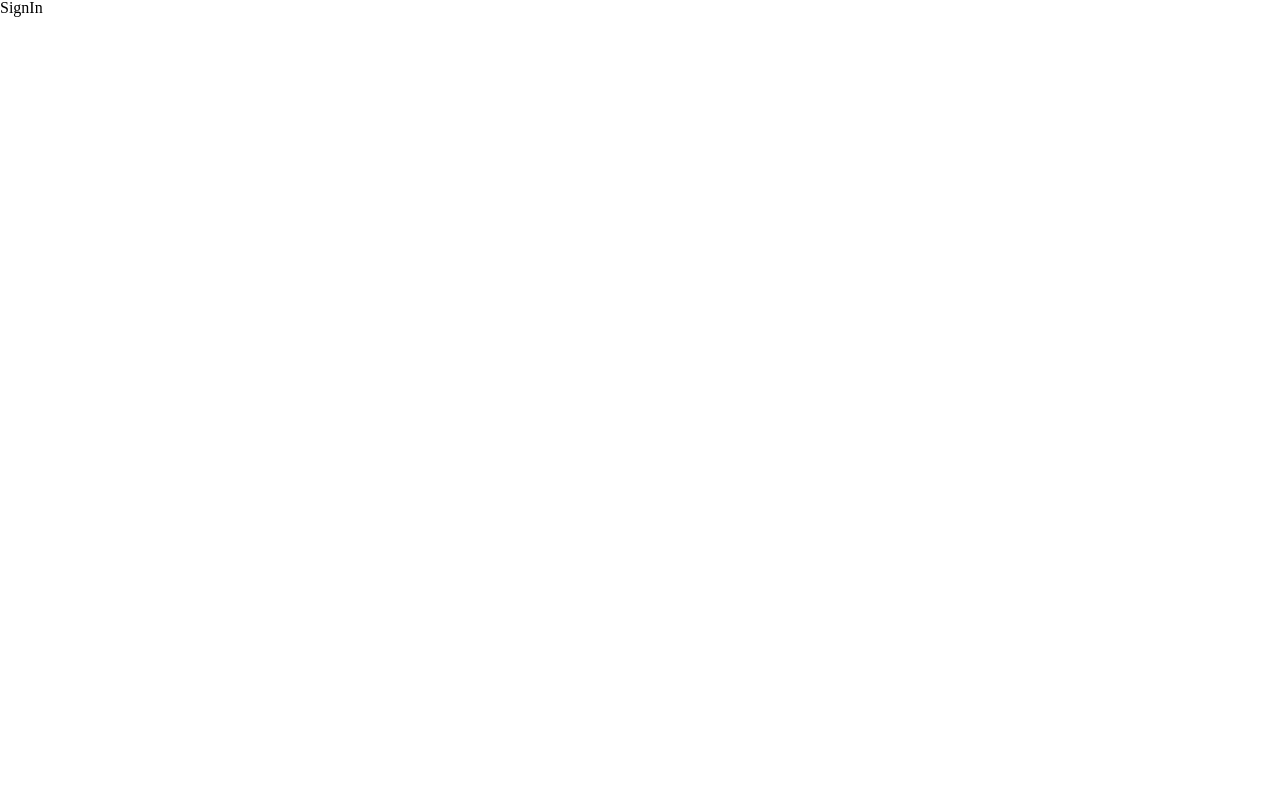
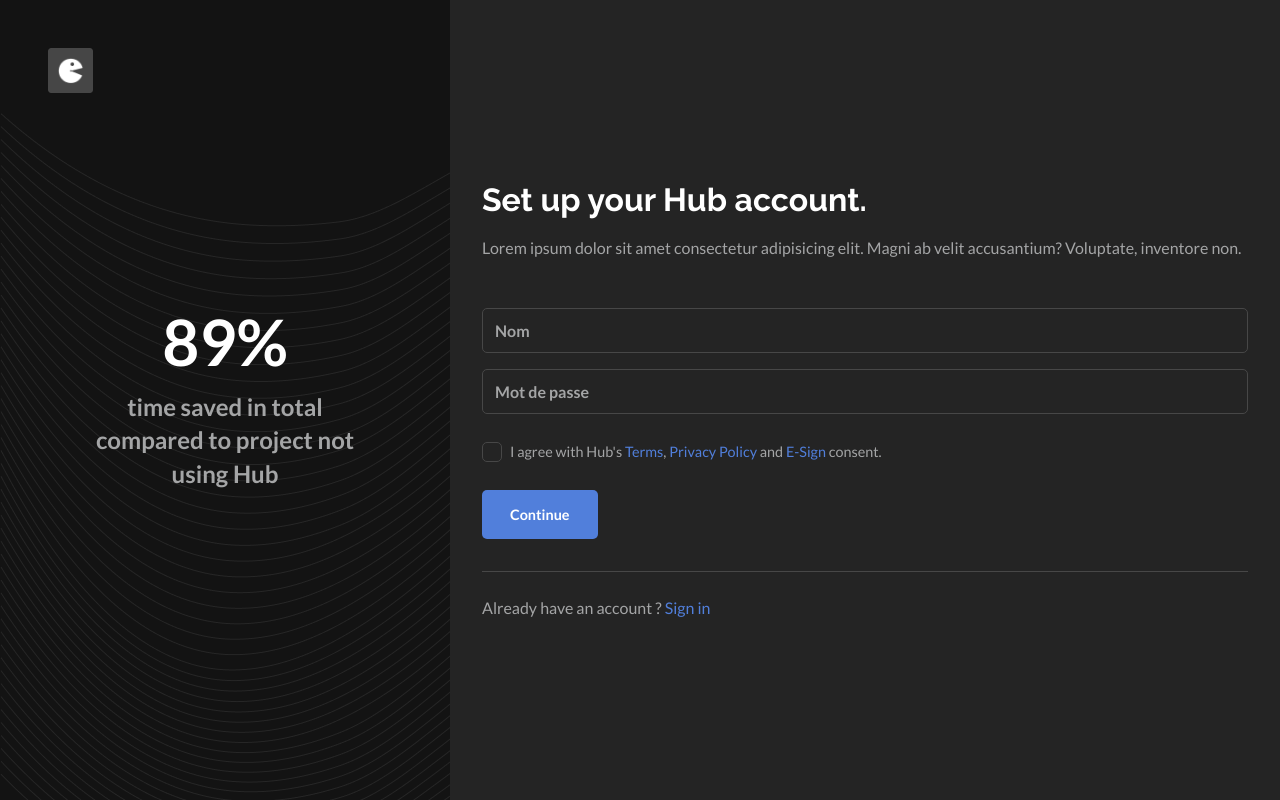
Before and after one commit to R0BIN0/React-Authentification, a React (Create React App) app: page /signin in a window 1280 px wide. Built offline with nearby package versions, Linux system fonts and the light colour scheme.

Commit message:
[ADD] Login form and types and add layout Component to SignIn

```diff
--- a/src/component/Input/Input.tsx
+++ b/src/component/Input/Input.tsx
@@ -11,14 +11,14 @@ const InputComponent: FC<Input & FormData> = ({
   type,
   id,
   placeholder,
-  formData,
-  setFormData,
+  data,
+  setData,
 }) => {
   const updateInput = (e: React.ChangeEvent<HTMLInputElement>): void => {
     const target = e.target.getAttribute("id");
     if (target) {
-      const newObj = { ...formData, [target]: e.target.value };
-      setFormData(newObj);
+      const newObj = { ...data, [target]: e.target.value };
+      setData(newObj);
     }
   };
 
--- a/src/component/Layout/Layout.tsx
+++ b/src/component/Layout/Layout.tsx
@@ -1,6 +1,6 @@
 // General
-import { useState } from "react";
-import { v4 as uuidv4 } from "uuid";
+import { FC } from "react";
+import { Link } from "react-router-dom";
 
 // Styles
 import "./Layout.css";
@@ -12,45 +12,13 @@ import Logo from "../../assets/images/Logo.png";
 import InputComponent from "../Input/Input";
 
 // Types
-import { Input, Register } from "../../config/types";
+import { FormData, Input } from "../../config/types";
 
-// Data
+type Props = {
+  formTemplate: Input[];
+};
 
-const registerForm: Input[] = [
-  {
-    _id: uuidv4(),
-    type: "text",
-    id: "name",
-    placeholder: "Nom",
-  },
-  {
-    _id: uuidv4(),
-    type: "email",
-    id: "email",
-    placeholder: "Email",
-  },
-  {
-    _id: uuidv4(),
-    type: "password",
-    id: "password",
-    placeholder: "Mot de passe",
-  },
-  {
-    _id: uuidv4(),
-    type: "password",
-    id: "confirmPassword",
-    placeholder: "Confirmation du mot de passe",
-  },
-];
-
-export default function Layout() {
-  const [formData, setFormData] = useState<Register>({
-    name: "",
-    email: "",
-    password: "",
-    confirmPassword: "",
-  });
-
+const Layout: FC<Props & FormData> = ({ data, setData, formTemplate }) => {
   return (
     <div className="container-grid">
       <div className="container-grid-left">
@@ -74,20 +42,16 @@ export default function Layout() {
           </p>
           <form>
             <div className="input-container">
-              {registerForm.map((item) => (
-                <InputComponent
-                  {...item}
-                  formData={formData}
-                  setFormData={setFormData}
-                />
+              {formTemplate.map((item) => (
+                <InputComponent {...item} data={data} setData={setData} />
               ))}
             </div>
             <div className="terms-container">
               <input type="checkbox" />
               <p>
-                I agree with Hub's <a href="/">Terms</a>,{" "}
-                <a href="/">Privacy Policy</a> and <a href="/">E-Sign</a>{" "}
-                consent.
+                I agree with Hub's <Link to="/">Terms</Link>,{" "}
+                <Link to="/">Privacy Policy</Link> and{" "}
+                <Link to="/signin">E-Sign</Link> consent.
               </p>
             </div>
             <div className="button-container">
@@ -103,4 +67,6 @@ export default function Layout() {
       </div>
     </div>
   );
-}
+};
+
+export default Layout;
--- a/src/pages/SignIn/SignIn.tsx
+++ b/src/pages/SignIn/SignIn.tsx
@@ -1,9 +1,40 @@
 // General
-import React from "react";
+import { useState } from "react";
+import { v4 as uuidv4 } from "uuid";
 
 // Styles
 import "./SignIn.css";
 
+// Components
+import Layout from "../../component/Layout/Layout";
+
+// Types
+import { Connexion, Input } from "../../config/types";
+
+// Data
+
+const formTemplate: Input[] = [
+  {
+    _id: uuidv4(),
+    type: "text",
+    id: "name",
+    placeholder: "Nom",
+  },
+  {
+    _id: uuidv4(),
+    type: "password",
+    id: "password",
+    placeholder: "Mot de passe",
+  },
+];
+
 export default function SignIn() {
-  return <div>SignIn</div>;
+  const [formData, setFormData] = useState<Connexion>({
+    name: "",
+    password: "",
+  });
+
+  return (
+    <Layout data={formData} setData={setFormData} formTemplate={formTemplate} />
+  );
 }
--- a/src/pages/SignUp/SignUp.tsx
+++ b/src/pages/SignUp/SignUp.tsx
@@ -1,5 +1,6 @@
 // General
-import React from "react";
+import { useState } from "react";
+import { v4 as uuidv4 } from "uuid";
 
 // Styles
 import "./SignUp.css";
@@ -7,6 +8,47 @@ import "./SignUp.css";
 // Components
 import Layout from "../../component/Layout/Layout";
 
+// Types
+import { Input, Connexion } from "../../config/types";
+
+// Data
+
+const formTemplate: Input[] = [
+  {
+    _id: uuidv4(),
+    type: "text",
+    id: "name",
+    placeholder: "Nom",
+  },
+  {
+    _id: uuidv4(),
+    type: "email",
+    id: "email",
+    placeholder: "Email",
+  },
+  {
+    _id: uuidv4(),
+    type: "password",
+    id: "password",
+    placeholder: "Mot de passe",
+  },
+  {
+    _id: uuidv4(),
+    type: "password",
+    id: "confirmPassword",
+    placeholder: "Confirmation du mot de passe",
+  },
+];
+
 export default function SignUp() {
-  return <Layout />;
+  const [formData, setFormData] = useState<Connexion>({
+    name: "",
+    email: "",
+    password: "",
+    confirmPassword: "",
+  });
+
+  return (
+    <Layout data={formData} setData={setFormData} formTemplate={formTemplate} />
+  );
 }
```
Also changed, not shown: src/config/types.ts (+9 -2 lines).
